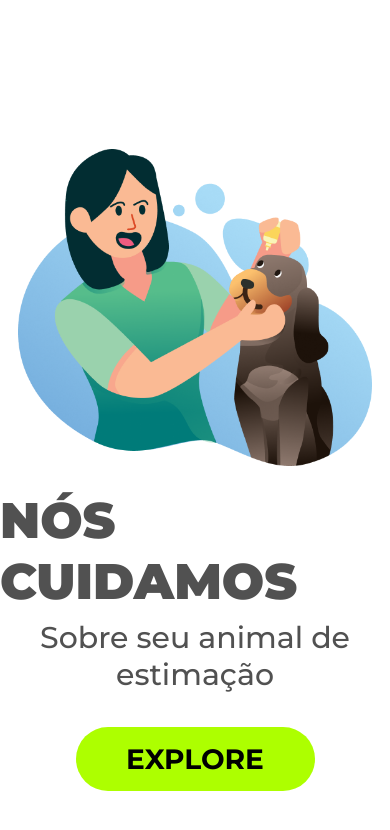
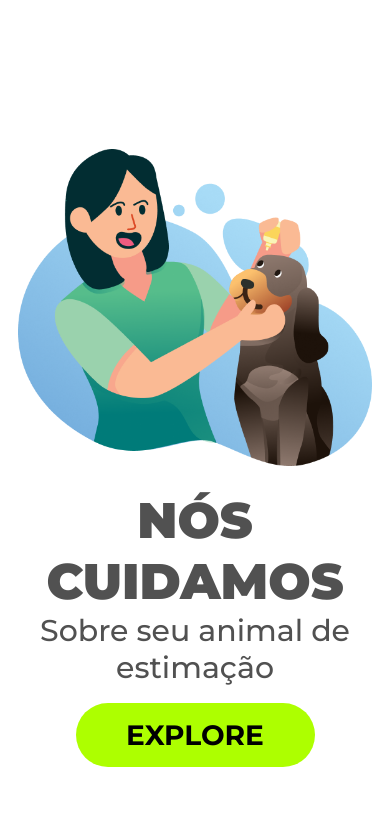
Before and after one commit to paulovitormcarvalho/Primeiro-projeto-responsivo, a plain HTML site: page index.html in a window 390 px wide. Drawn offline with Linux system fonts and the light colour scheme.

Commit message:
correção no media query no style.css

```diff
--- a/style.css
+++ b/style.css
@@ -114,13 +114,6 @@ a:hover {
         font-size: 50px;
     }
 
-    h2 {
-        font-size: 30px;
-        margin: 7px 0 17px 0;
-        width: 400px;
-        text-align: center;
-    }
-
     img {
         margin-left: 0;
         margin-top: 149px;
@@ -132,14 +125,19 @@ a:hover {
     }
 
     header {
+        text-align: center;
         margin-top: 24px;
         margin-left: auto;
         margin-right: auto;
-        justify-items: center;
+    }
+
+    h2 {
+        font-size: 30px;
+        width: 100vw;
     }
 
     .button-explore {
+
         margin-top: 17px;
-        text-align: center;
     }
 }
```
